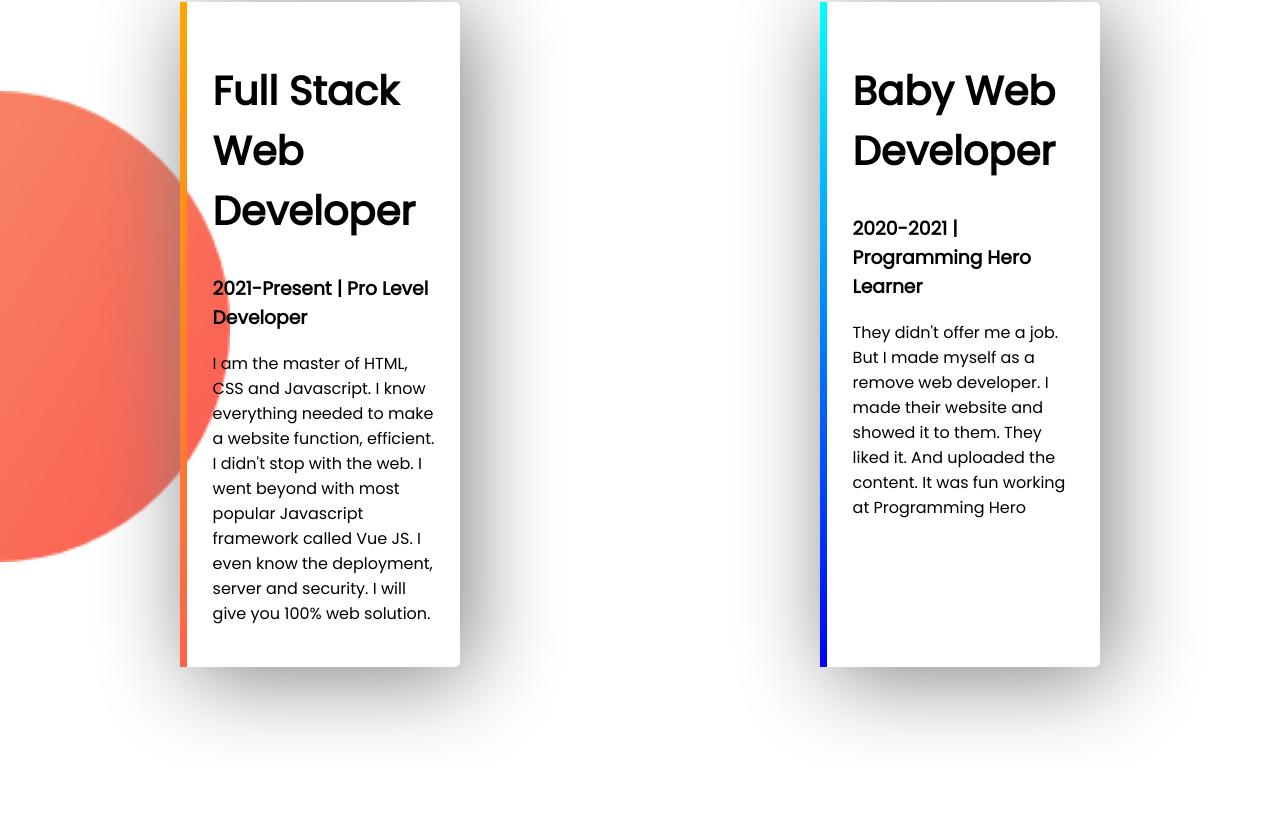
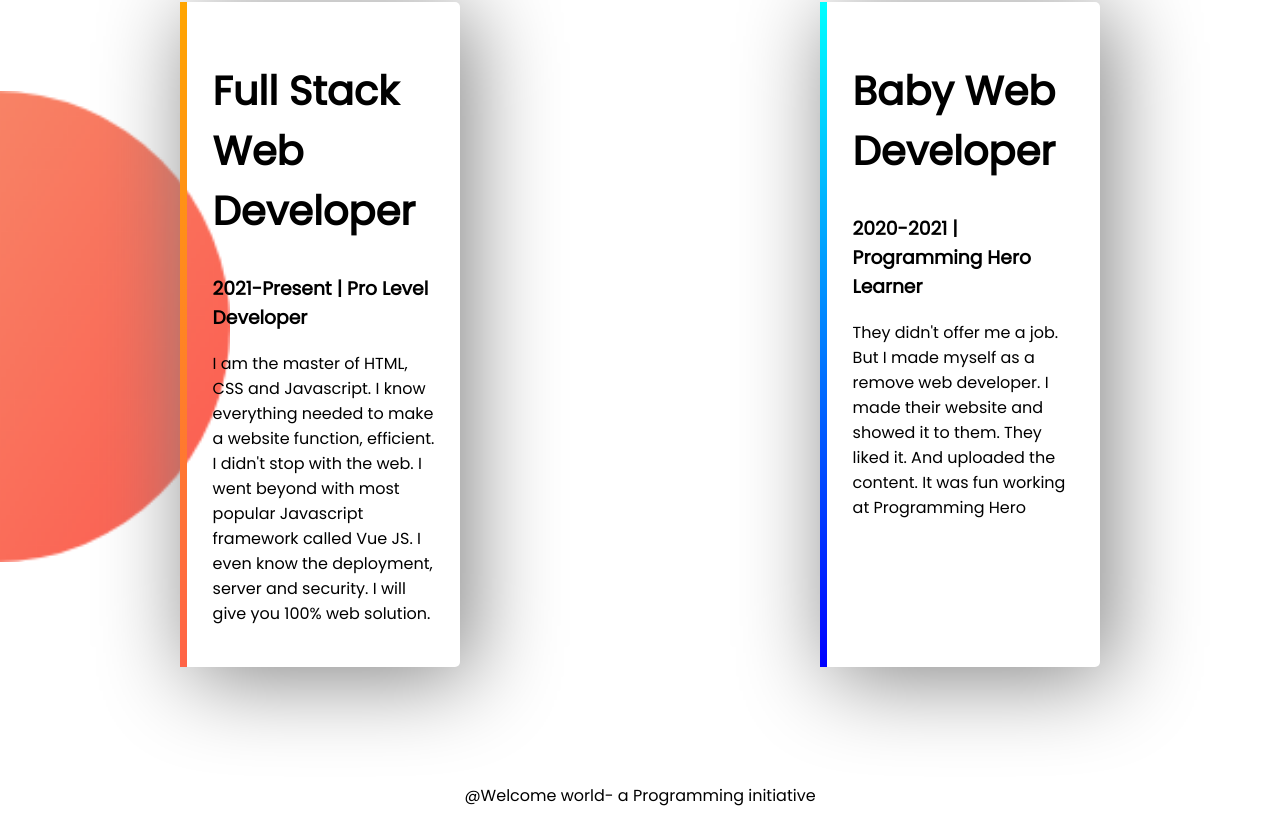
Before and after one commit to Osman-mahmud/my-portfolio, a plain HTML site: page index.html in a window 1280 px wide. Shown: the part 1757-2581 px from the top of the page. Before the commit the page ends 2524 px from the top, so only its background shows below. Drawn offline with Linux system fonts and the light colour scheme.

Commit message:
footer added

```diff
--- a/index.html
+++ b/index.html
@@ -72,6 +72,9 @@
             </div>
         </div>
     </section>
+    <footer>
+        <p> @Welcome world- a Programming initiative </p>
+    </footer>
 </body>
 
 </html>
--- a/style.css
+++ b/style.css
@@ -78,3 +78,6 @@ padding: 90px ;
     border-image-slice: 1;
     border-radius: 5px;
 }
+footer p{
+text-align: center;
+}
```
